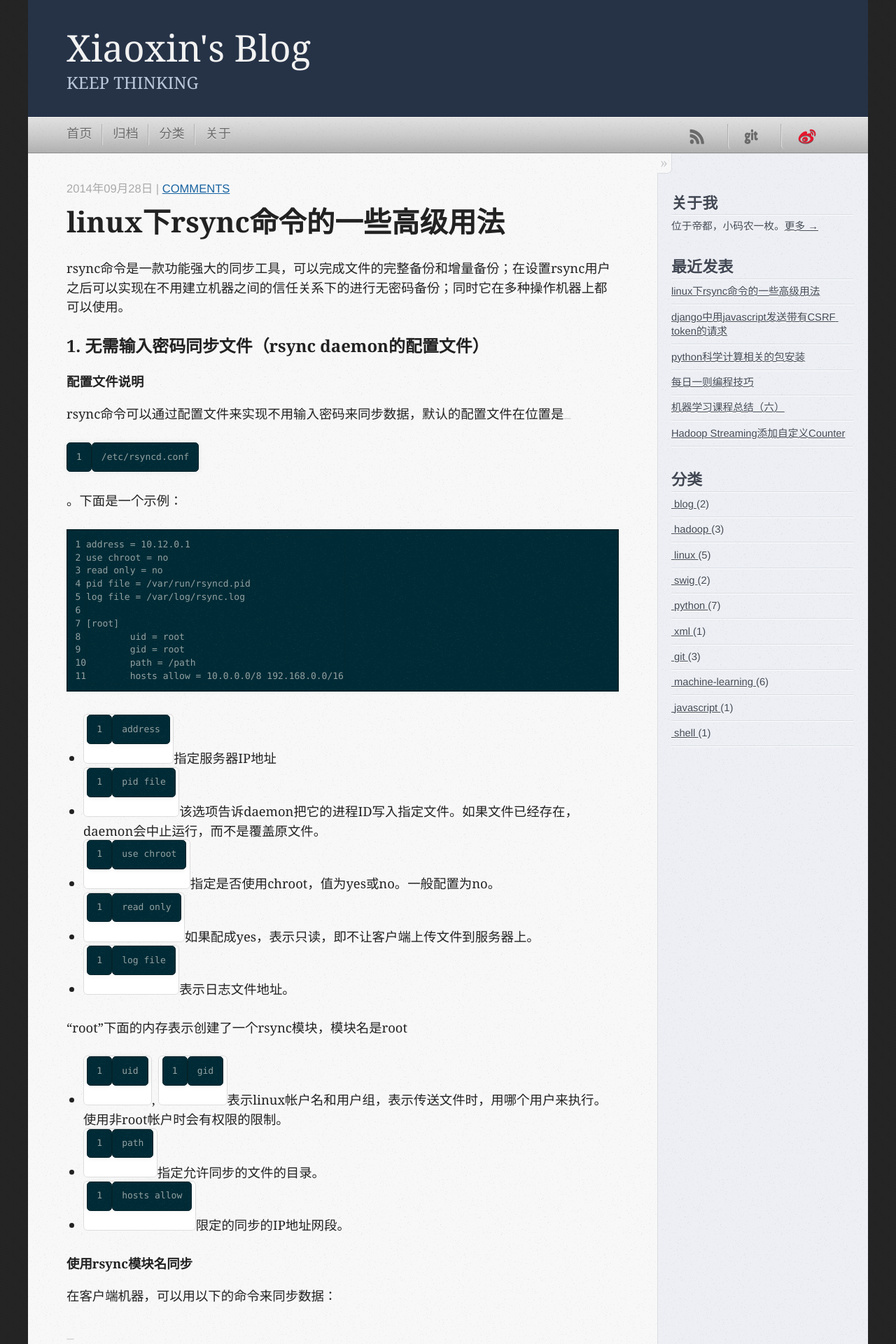
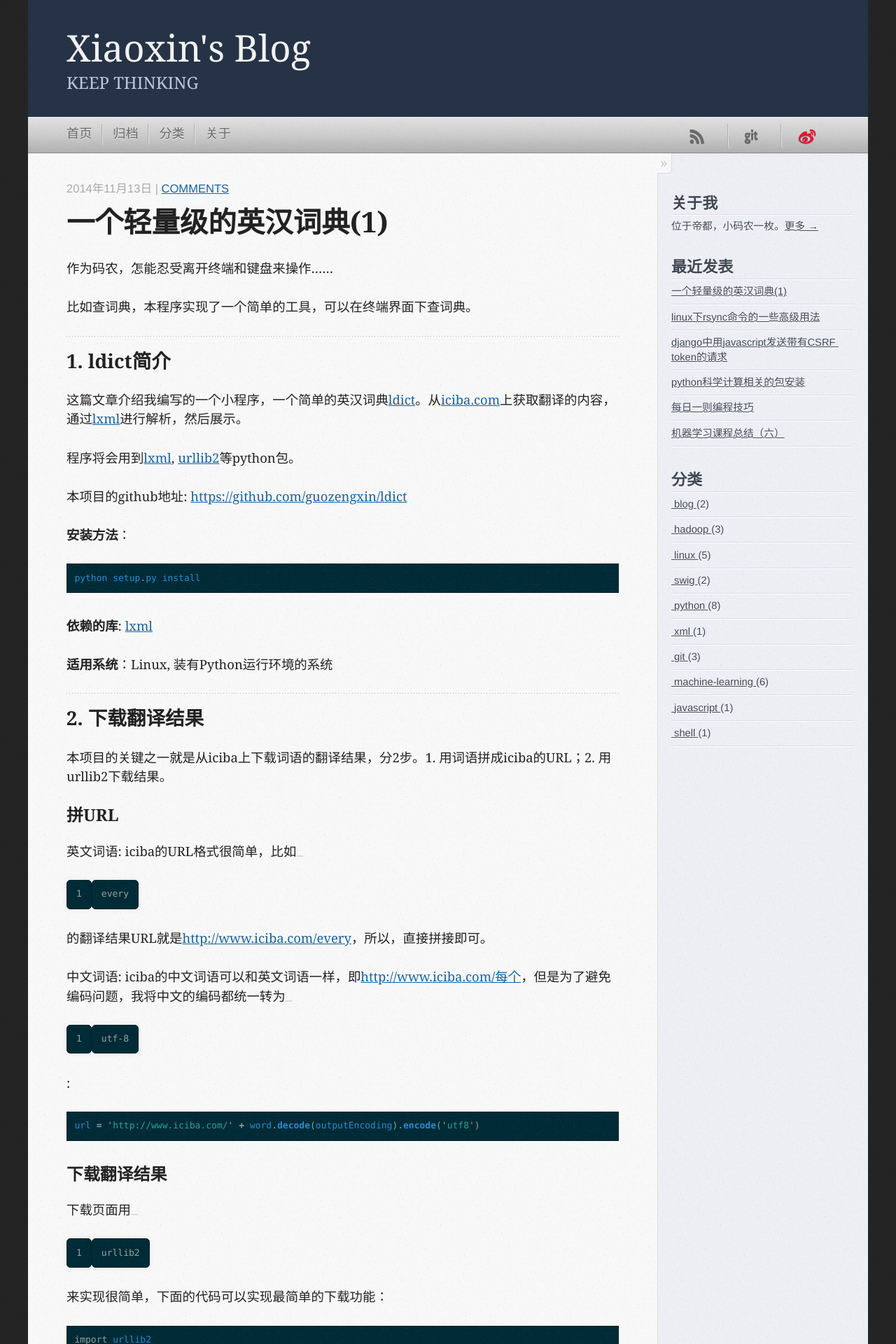
Before and after one commit to guozengxin/guozengxin.github.io, a Jekyll site: the page built from index.html, in a window 1280 px wide. Shown: the top 1920 px of the page at 70% size. Built offline with Jekyll 4.4.1, drawn with Linux system fonts in a browser that asks for light colours; nearby versions of some CDN libraries; formulas are drawn with MathJax 3; the list of posts is cut into pages by our own code; comment, search, counter and statistics services are not loaded; some of the changed text lies outside the part shown.

Commit message:
add post light weighted dict; complete

```diff
--- /dev/null
+++ b/_posts/2014-11-13-light-weighted-dict-1.md
@@ -0,0 +1,140 @@
+---
+layout: post
+title: "一个轻量级的英汉词典(1)"
+description: "编写一个轻量级的词典程序，数据来源于iciba.com，python语言编写，在linux平台上运行."
+category: python
+tags: [python, ldict, spider, lxml]
+comments: true
+---
+
+作为码农，怎能忍受离开终端和键盘来操作......
+
+比如查词典，本程序实现了一个简单的工具，可以在终端界面下查词典。
+
+## 1. ldict简介
+
+这篇文章介绍我编写的一个小程序，一个简单的英汉词典[ldict][]。从[iciba.com][iciba]上获取翻译的内容，通过[lxml][]进行解析，然后展示。
+
+程序将会用到[lxml][], [urllib2][]等python包。
+
+本项目的github地址: <https://github.com/guozengxin/ldict>
+
+**安装方法**：
+
+{% highlight python %}
+python setup.py install
+{% endhighlight %}
+
+**依赖的库**: [lxml][]
+
+**适用系统**：Linux, 装有Python运行环境的系统
+
+## 2. 下载翻译结果
+
+本项目的关键之一就是从iciba上下载词语的翻译结果，分2步。1. 用词语拼成iciba的URL；2. 用urllib2下载结果。
+
+### 拼URL
+
+英文词语: iciba的URL格式很简单，比如`every`的翻译结果URL就是<http://www.iciba.com/every>，所以，直接拼接即可。
+
+中文词语: iciba的中文词语可以和英文词语一样，即<http://www.iciba.com/每个>，但是为了避免编码问题，我将中文的编码都统一转为`utf-8`:
+
+{% highlight python %}
+url = 'http://www.iciba.com/' + word.decode(outputEncoding).encode('utf8')
+{% endhighlight %}
+
+### 下载翻译结果
+
+下载页面用`urllib2`来实现很简单，下面的代码可以实现最简单的下载功能：
+
+{% highlight python %}
+import urllib2
+response = urllib2.urlopen('http://www.iciba.com/every')
+data = response.read()
+{% endhighlight %}
+
+我的代码里添加了超时、异常处理、解压等功能：[源文件github地址](https://github.com/guozengxin/ldict/blob/master/ldutil/htmlfetcher.py)
+
+{% highlight python %}
+#!/usr/bin/env python
+# encoding=utf-8
+
+import urllib2
+from urllib2 import HTTPError, URLError
+import sys
+from gzipSupport import ContentEncodingProcessor
+
+
+def get_headers():
+    header = {'User-agent': 'Mozilla/5.0 (Windows NT 6.1; WOW64) AppleWebKit/537.22 (KHTML, like Gecko) Chrome/25.0.1364.97 Safari/537.22'}
+    return header
+
+
+def http_get_response(url, referer=None):
+    '''get html response from web'''
+    response = None
+    encoding_support = ContentEncodingProcessor
+    opener = urllib2.build_opener(encoding_support, urllib2.HTTPHandler)
+    try:
+        headers = get_headers()
+        if referer is not None:
+            headers['Referer'] = referer
+        request = urllib2.Request(url, headers=headers)
+        response = opener.open(request, timeout=20)
+    except HTTPError, e:
+        sys.stderr.write(str(e) + '\n')
+    except URLError, e:
+        sys.stderr.write(str(e) + '\n')
+    except IOError, e:
+        sys.stderr.write(str(e) + '\n')
+    return response
+
+
+def http_get(url, referer=None):
+    '''get html file from web'''
+    data = None
+    response = http_get_response(url, referer)
+    if response:
+        try:
+            data = response.read()
+        except:
+            sys.stderr.write('unnkown error in http_get')
+    return data
+{% endhighlight %}
+
+## 3. 从html文件解析翻译结果
+
+这个项目用了python的[lxml][]库来解析html数据，lxml可以解析html和xml的数据，对xml结构进行操纵，简单实用。在提取数据时，还可以很好的和[xpath][]进行结合。
+
+如下的简单示例即可简单的从网页中提取数据：
+
+{% highlight python %}
+import StringIO
+from lxml import etree
+import urllib2
+
+parser = etree.HTMLParser()
+data = urllib2.urlopen('http://www.baidu.com').read()
+tree = etree.parse(StringIO.StringIO(data), parser)
+print tree.xpath('//title')[0].text.encode('gbk')
+{% endhighlight %}
+
+上述代码可以提取到百度首页的title:
+
+{% highlight text %}
+百度一下，你就知道
+{% endhighlight %}
+
+在[ldict][]项目中我写了一个用于提取解析html的类: [htmlparser](https://github.com/guozengxin/ldict/blob/master/ldutil/htmlparser.py).
+
+## 4. 后记
+
+下一篇文章将会介绍本项目中用到的其他技术: 终端输出彩色文字，简单的交互式输入实现等。
+
+
+
+[iciba]: http://www.iciba.com/
+[lxml]: http://lxml.de/
+[urllib2]: https://docs.python.org/2/library/urllib2.html
+[ldict]: https://github.com/guozengxin/ldict
+[xpath]: http://www.w3school.com.cn/xpath/
--- a/assets/css/style.css
+++ b/assets/css/style.css
@@ -98,15 +98,15 @@ a {
 }
 
 html {
-  background: #252525 url('../images/line-tile.png?1400087478') top left;
+  background: #252525 url('../images/line-tile.png?1411909406') top left;
 }
 
 body > div#main {
-  background: #edeff4 url('../images/noise.png?1397966579') top left;
+  background: #edeff4 url('../images/noise.png?1411909407') top left;
   border-bottom: 1px solid #bfbfbf;
 }
 body > div#main > div {
-  background: #f8f8f8 url('../images/noise.png?1397966579') top left;
+  background: #f8f8f8 url('../images/noise.png?1411909407') top left;
   border-right: 1px solid #dadde3;
 }
 
@@ -645,11 +645,11 @@ body > header h2 {
 body > nav {
   position: relative;
   background-color: #cccccc;
-  background: url('../images/noise.png?1397966579'), -webkit-gradient(linear, 50% 0%, 50% 100%, color-stop(0%, #e0e0e0), color-stop(50%, #cccccc), color-stop(100%, #b0b0b0));
-  background: url('../images/noise.png?1397966579'), -webkit-linear-gradient(#e0e0e0, #cccccc, #b0b0b0);
-  background: url('../images/noise.png?1397966579'), -moz-linear-gradient(#e0e0e0, #cccccc, #b0b0b0);
-  background: url('../images/noise.png?1397966579'), -o-linear-gradient(#e0e0e0, #cccccc, #b0b0b0);
-  background: url('../images/noise.png?1397966579'), linear-gradient(#e0e0e0, #cccccc, #b0b0b0);
+  background: url('../images/noise.png?1411909407'), -webkit-gradient(linear, 50% 0%, 50% 100%, color-stop(0%, #e0e0e0), color-stop(50%, #cccccc), color-stop(100%, #b0b0b0));
+  background: url('../images/noise.png?1411909407'), -webkit-linear-gradient(#e0e0e0, #cccccc, #b0b0b0);
+  background: url('../images/noise.png?1411909407'), -moz-linear-gradient(#e0e0e0, #cccccc, #b0b0b0);
+  background: url('../images/noise.png?1411909407'), -o-linear-gradient(#e0e0e0, #cccccc, #b0b0b0);
+  background: url('../images/noise.png?1411909407'), linear-gradient(#e0e0e0, #cccccc, #b0b0b0);
   border-top: 1px solid #f2f2f2;
   border-bottom: 1px solid #8c8c8c;
   padding-top: .35em;
@@ -815,7 +815,7 @@ body > nav ul {
 }
 
 .no-placeholder body > nav .search {
-  background: #f2f2f2 url('../images/search.png?1400087478') 0.3em 0.25em no-repeat;
+  background: #f2f2f2 url('../images/search.png?1411909407') 0.3em 0.25em no-repeat;
   text-indent: 1.3em;
 }
 
@@ -846,11 +846,11 @@ body > nav ul {
   padding: 0;
 }
 .maskImage a[rel=subscribe-rss], .maskImage a[rel=subscribe-rss]:after {
-  -webkit-mask-image: url('../images/rss.png?1400087478');
-  -moz-mask-image: url('../images/rss.png?1400087478');
-  -ms-mask-image: url('../images/rss.png?1400087478');
-  -o-mask-image: url('../images/rss.png?1400087478');
-  mask-image: url('../images/rss.png?1400087478');
+  -webkit-mask-image: url('../images/rss.png?1411909407');
+  -moz-mask-image: url('../images/rss.png?1411909407');
+  -ms-mask-image: url('../images/rss.png?1411909407');
+  -o-mask-image: url('../images/rss.png?1411909407');
+  mask-image: url('../images/rss.png?1411909407');
   -webkit-mask-repeat: no-repeat;
   -moz-mask-repeat: no-repeat;
   -ms-mask-repeat: no-repeat;
@@ -878,11 +878,11 @@ body > nav ul {
   padding: 0;
 }
 .maskImage a[rel=subscribe-email], .maskImage a[rel=subscribe-email]:after {
-  -webkit-mask-image: url('../images/email.png?1400087478');
-  -moz-mask-image: url('../images/email.png?1400087478');
-  -ms-mask-image: url('../images/email.png?1400087478');
-  -o-mask-image: url('../images/email.png?1400087478');
-  mask-image: url('../images/email.png?1400087478');
+  -webkit-mask-image: url('../images/email.png?1411909406');
+  -moz-mask-image: url('../images/email.png?1411909406');
+  -ms-mask-image: url('../images/email.png?1411909406');
+  -o-mask-image: url('../images/email.png?1411909406');
+  mask-image: url('../images/email.png?1411909406');
   -webkit-mask-repeat: no-repeat;
   -moz-mask-repeat: no-repeat;
   -ms-mask-repeat: no-repeat;
@@ -1104,7 +1104,7 @@ p.meta + .sharing {
   text-align: right;
   font-size: 13px;
   line-height: 1.45em;
-  background: #073642 url('../images/noise.png?1397966579') top left !important;
+  background: #073642 url('../images/noise.png?1411909407') top left !important;
   border-right: 1px solid #00232c !important;
   -webkit-box-shadow: #083e4b -1px 0 inset;
   -moz-box-shadow: #083e4b -1px 0 inset;
@@ -1172,7 +1172,7 @@ html .gist .gist-file .gist-meta {
   border: 1px solid #083e4b !important;
   color: #586e75;
   font-size: .7em !important;
-  background: #073642 url('../images/noise.png?1397966579') top left;
+  background: #073642 url('../images/noise.png?1411909407') top left;
   line-height: 1.5em;
 }
 html .gist .gist-file .gist-meta a {
@@ -1200,7 +1200,7 @@ html .gist .gist-file .gist-meta a[href*=raw] {
 }
 
 pre {
-  background: #002b36 url('../images/noise.png?1397966579') top left;
+  background: #002b36 url('../images/noise.png?1411909407') top left;
   -webkit-border-radius: 0.4em;
   -moz-border-radius: 0.4em;
   -ms-border-radius: 0.4em;
@@ -1254,7 +1254,7 @@ p pre code, li pre code {
   padding: .8em;
   overflow-x: auto;
   line-height: 1.45em;
-  background: #002b36 url('../images/noise.png?1397966579') top left !important;
+  background: #002b36 url('../images/noise.png?1411909407') top left !important;
   color: #93a1a1 !important;
   /* Comment */
   /* Comment.Multiline */
@@ -1546,7 +1546,7 @@ figure.code .highlight {
   -webkit-border-top-right-radius: 5px;
   border-top-right-radius: 5px;
   font-family: "Helvetica Neue", Arial, "Lucida Grande", "Lucida Sans Unicode", Lucida, sans-serif;
-  background: #aaaaaa url('../images/code_bg.png?1400087478') top repeat-x;
+  background: #aaaaaa url('../images/code_bg.png?1411909406') top repeat-x;
   border: 1px solid #565656;
   border-top-color: #cbcbcb;
   border-left-color: #a5a5a5;
@@ -1783,7 +1783,7 @@ aside.sidebar:hover a:hover {
     -webkit-border-bottom-right-radius: 0.3em;
     border-bottom-right-radius: 0.3em;
     text-align: center;
-    background: #f8f8f8 url('../images/noise.png?1397966579') top left;
+    background: #f8f8f8 url('../images/noise.png?1411909407') top left;
     border-bottom: 1px solid #dadde3;
     border-right: 1px solid #dadde3;
     content: "\00BB";
@@ -1864,11 +1864,11 @@ body > footer {
   color: #888888;
   text-shadow: #d9d9d9 0 1px;
   background-color: #cccccc;
-  background: url('../images/noise.png?1397966579'), -webkit-gradient(linear, 50% 0%, 50% 100%, color-stop(0%, #e0e0e0), color-stop(50%, #cccccc), color-stop(100%, #b0b0b0));
-  background: url('../images/noise.png?1397966579'), -webkit-linear-gradient(#e0e0e0, #cccccc, #b0b0b0);
-  background: url('../images/noise.png?1397966579'), -moz-linear-gradient(#e0e0e0, #cccccc, #b0b0b0);
-  background: url('../images/noise.png?1397966579'), -o-linear-gradient(#e0e0e0, #cccccc, #b0b0b0);
-  background: url('../images/noise.png?1397966579'), linear-gradient(#e0e0e0, #cccccc, #b0b0b0);
+  background: url('../images/noise.png?1411909407'), -webkit-gradient(linear, 50% 0%, 50% 100%, color-stop(0%, #e0e0e0), color-stop(50%, #cccccc), color-stop(100%, #b0b0b0));
+  background: url('../images/noise.png?1411909407'), -webkit-linear-gradient(#e0e0e0, #cccccc, #b0b0b0);
+  background: url('../images/noise.png?1411909407'), -moz-linear-gradient(#e0e0e0, #cccccc, #b0b0b0);
+  background: url('../images/noise.png?1411909407'), -o-linear-gradient(#e0e0e0, #cccccc, #b0b0b0);
+  background: url('../images/noise.png?1411909407'), linear-gradient(#e0e0e0, #cccccc, #b0b0b0);
   border-top: 1px solid #f2f2f2;
   position: relative;
   padding-top: 1em;
--- a/sass/partials/_syntax.scss
+++ b/sass/partials/_syntax.scss
@@ -44,7 +44,7 @@ html .gist .gist-file {
     .gist-highlight {
       background: $base03 !important;
     }
-    .highlight pre {
+    .highlight pre  {
       @extend .pre-code;
       padding: 0;
     }
@@ -216,6 +216,7 @@ pre, .highlight, .gist-highlight {
 .highlight code {
   @extend .pre-code; background: #000;
 }
+
 figure.code {
   background: none;
   padding: 0;
```
